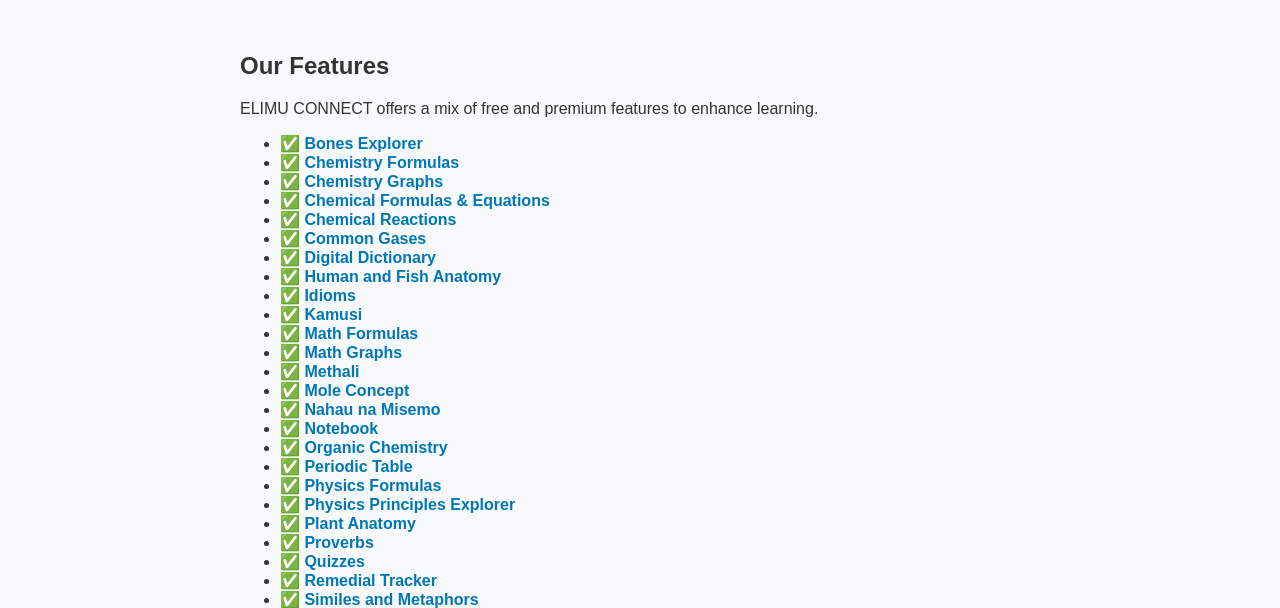
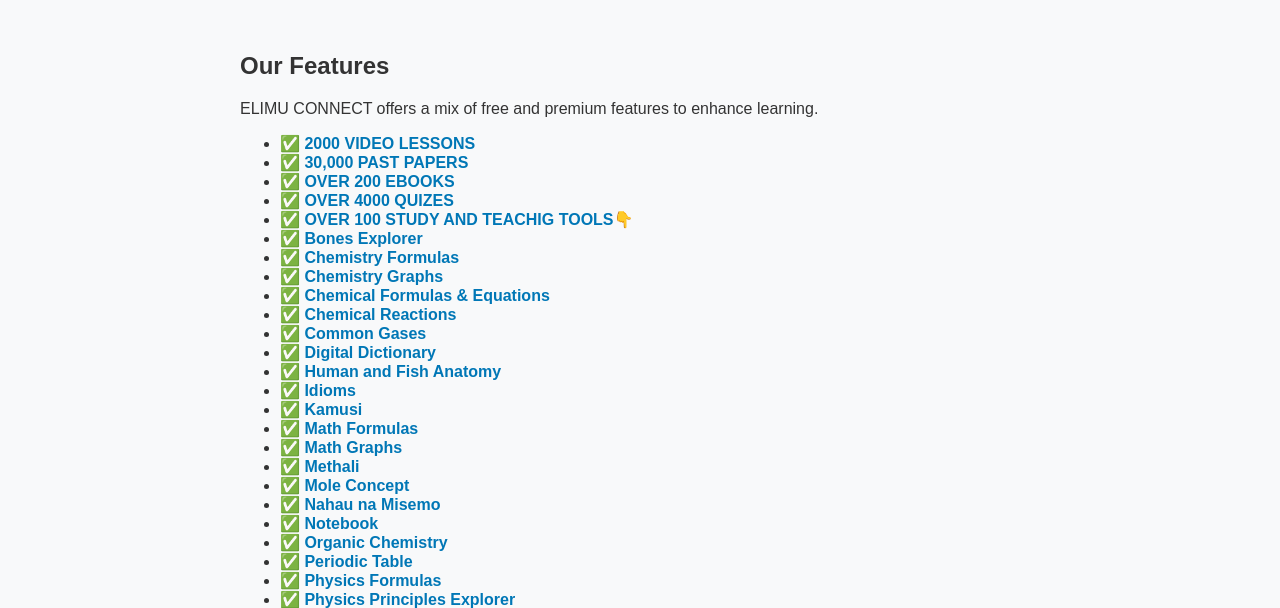
Before and after one commit to elimuconnect/ELIMU-CONNECT-, a plain HTML site: page website.html in a window 1280 px wide. Shown: the part 492-1100 px from the top of the page. Drawn offline with Linux system fonts and the light colour scheme.

Commit message:
Update website.html

```diff
--- a/website.html
+++ b/website.html
@@ -63,7 +63,13 @@
         <h2>Our Features</h2>
         <p>ELIMU CONNECT offers a mix of free and premium features to enhance learning.</p>
         <ul>
-             <li>✅ <span class="highlight">Bones Explorer</span></li>
+             <li>✅ <span class="highlight">2000 VIDEO LESSONS</span></li>
+        <li>✅ <span class="highlight">30,000 PAST PAPERS</span></li>
+        <li>✅ <span class="highlight">OVER 200 EBOOKS</span></li>
+        <li>✅ <span class="highlight">OVER 4000 QUIZES</span></li>
+        <li>✅ <span class="highlight">OVER 100 STUDY AND TEACHIG TOOLS👇</span></li>
+
+            <li>✅ <span class="highlight">Bones Explorer</span></li>
         <li>✅ <span class="highlight">Chemistry Formulas</span></li>
         <li>✅ <span class="highlight">Chemistry Graphs</span></li>
         <li>✅ <span class="highlight">Chemical Formulas & Equations</span></li>
```
